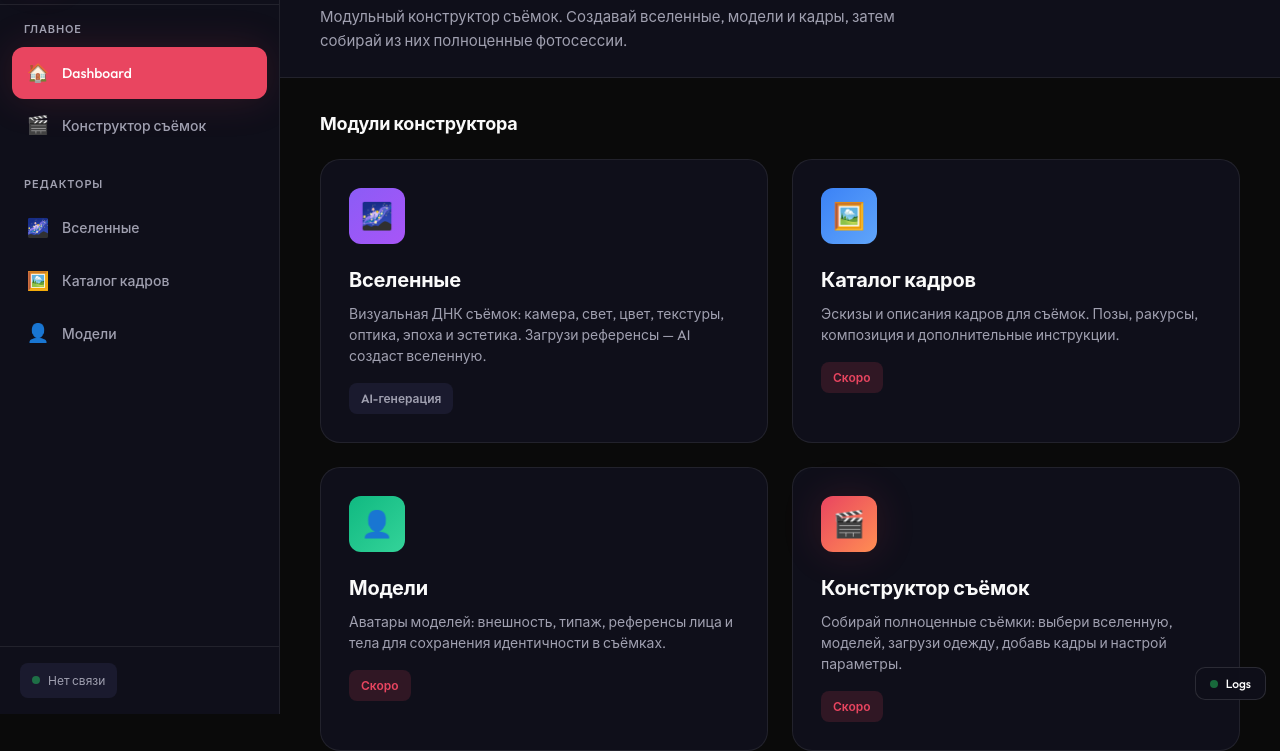
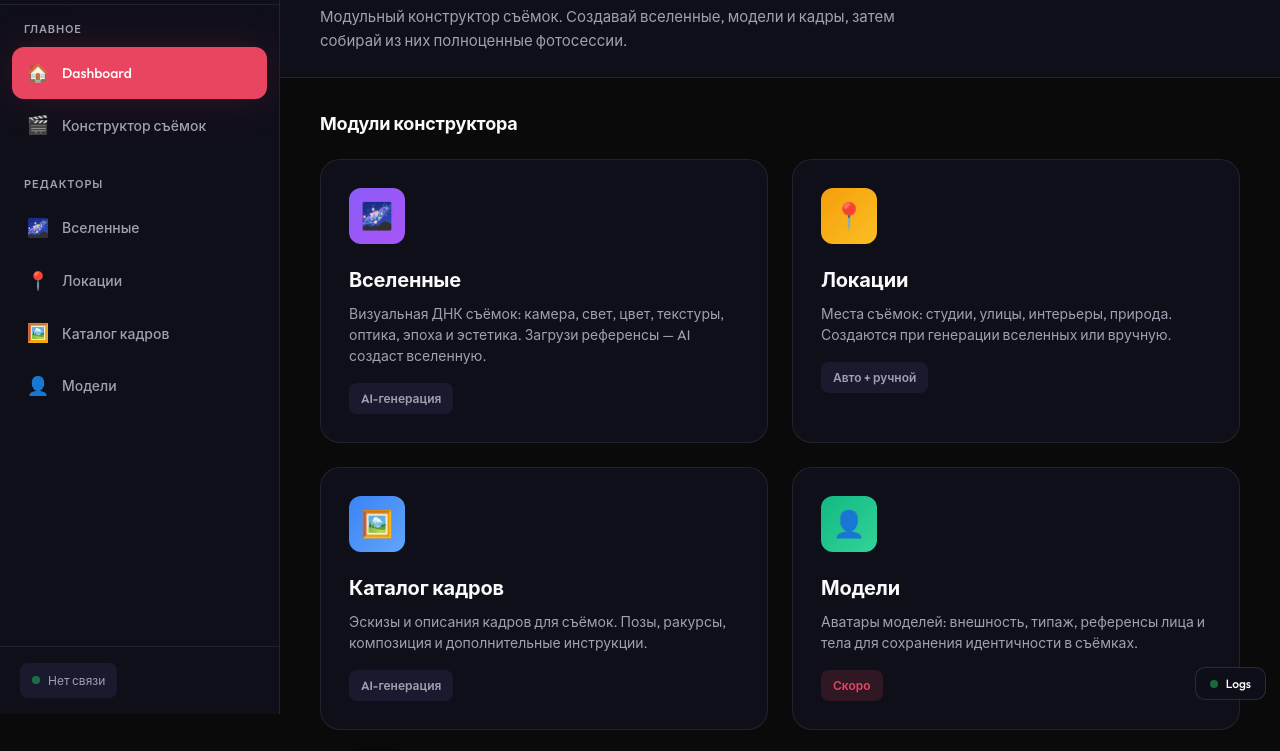
Before and after one commit to gaytaew/AIDA, a website: page src/frontend/index.html in a window 1280 px wide. Shown: the part 86-837 px from the top of the page. Drawn offline with Linux system fonts and the light colour scheme; no server answers.

Commit message:
feat: add Location module to main page, always save locations on universe generation
- Add Location editor to sidebar and dashboard
- Add orange color style for location card
- Save recommended locations to Location module even when universe is not saved
- Add detailed logging for location saving

```diff
--- a/src/frontend/index.html
+++ b/src/frontend/index.html
@@ -35,6 +35,10 @@
           <a href="/editors/universe-editor.html" class="nav-item">
             <span class="nav-item-icon">🌌</span>
             <span>Вселенные</span>
+          </a>
+          <a href="/editors/location-editor.html" class="nav-item">
+            <span class="nav-item-icon">📍</span>
+            <span>Локации</span>
           </a>
           <a href="/editors/frame-editor.html" class="nav-item">
             <span class="nav-item-icon">🖼️</span>
@@ -82,6 +86,16 @@
               <span class="dashboard-card-badge">AI-генерация</span>
             </a>
 
+            <!-- Location Editor -->
+            <a href="/editors/location-editor.html" class="dashboard-card">
+              <div class="dashboard-card-icon orange">📍</div>
+              <h3 class="dashboard-card-title">Локации</h3>
+              <p class="dashboard-card-desc">
+                Места съёмок: студии, улицы, интерьеры, природа. Создаются при генерации вселенных или вручную.
+              </p>
+              <span class="dashboard-card-badge">Авто + ручной</span>
+            </a>
+
             <!-- Frame Catalog -->
             <a href="/editors/frame-editor.html" class="dashboard-card">
               <div class="dashboard-card-icon blue">🖼️</div>
@@ -89,7 +103,7 @@
               <p class="dashboard-card-desc">
                 Эскизы и описания кадров для съёмок. Позы, ракурсы, композиция и дополнительные инструкции.
               </p>
-              <span class="dashboard-card-badge coming">Скоро</span>
+              <span class="dashboard-card-badge">AI-генерация</span>
             </a>
 
             <!-- Model Editor -->
--- a/src/frontend/styles.css
+++ b/src/frontend/styles.css
@@ -274,6 +274,10 @@ body {
 
 .dashboard-card-icon.purple {
   background: linear-gradient(135deg, #8B5CF6 0%, #A855F7 100%);
+}
+
+.dashboard-card-icon.orange {
+  background: linear-gradient(135deg, #F97316 0%, #FB923C 100%);
 }
 
 .dashboard-card-icon.blue {
```
Also changed, not shown: src/backend/routes/universeRoutes.js (+22 -16 lines).
